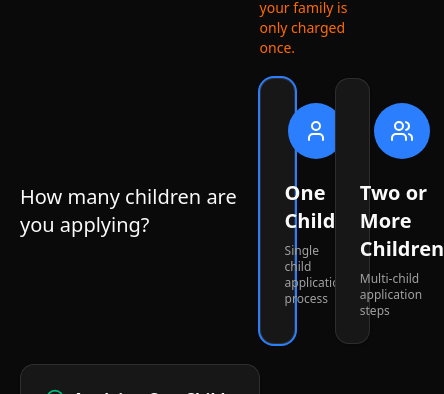
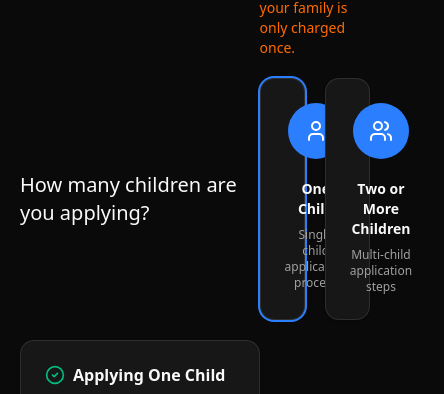
Before and after one commit to hwoodall30/The-Village, a SvelteKit app: page /application in a window 390 px wide. Shown: the part 643-1037 px from the top of the page, 444 px wide, since content can reach past the window. Built offline with nearby package versions, Linux system fonts and the light colour scheme.

Commit message:
Fix mobile view of application

```diff
--- a/src/routes/(main-layout)/application/+page.svelte
+++ b/src/routes/(main-layout)/application/+page.svelte
@@ -64,7 +64,7 @@
 
 			<p class="text-xl">How many children are you applying?</p>
 
-			<div class="mt-5 mb-5 grid w-full grid-cols-2 gap-10">
+			<div class="mt-5 mb-5 grid w-full grid-cols-2 gap-5 md:gap-10">
 				<Card
 					class={cn({ 'ring-2 ring-blue-500': selected === 'single' }, 'transition-all')}
 					onclick={() => handleChangeSelection('single')}
@@ -76,9 +76,11 @@
 							<User />
 						</div>
 
-						<p class="text-xl font-semibold">One Child</p>
+						<p class="text-center text-sm font-semibold md:text-xl">One Child</p>
 
-						<p class="mt-2 text-xs text-muted-foreground">Single child application process</p>
+						<p class="mt-2 text-center text-xs text-muted-foreground">
+							Single child application process
+						</p>
 					</CardContent>
 				</Card>
 
@@ -93,9 +95,11 @@
 							<Users />
 						</div>
 
-						<p class="text-xl font-semibold">Two or More Children</p>
+						<p class="text-center text-sm font-semibold md:text-xl">Two or More Children</p>
 
-						<p class="mt-2 text-xs text-muted-foreground">Multi-child application steps</p>
+						<p class="mt-2 text-center text-xs text-muted-foreground">
+							Multi-child application steps
+						</p>
 					</CardContent>
 				</Card>
 			</div>
@@ -137,7 +141,7 @@
 								>
 							</CardHeader>
 
-							<CardContent>
+							<CardContent class="px-2">
 								<Card>
 									<CardHeader>
 										<CardTitle class="flex items-center gap-2">
@@ -153,7 +157,7 @@
 										>
 									</CardHeader>
 
-									<CardContent>
+									<CardContent class="px-2">
 										<Button
 											onclick={setStepOneComplete}
 											href="https://schools.mybrightwheel.com/sign-in?redirect_path=/admissions/packet/a90573c0-3ee4-4c60-bdf8-00a2e7f53a37/fill?school_id=3ac671b7-8fa7-4426-a881-cea74913544c"
@@ -181,7 +185,7 @@
 										>
 									</CardHeader>
 
-									<CardContent>
+									<CardContent class="px-2">
 										<Button
 											href="https://schools.mybrightwheel.com/sign-in?redirect_path=/admissions/packet/674b7ff6-7427-4282-8e08-5f9a8ce35147/fill?school_id=3ac671b7-8fa7-4426-a881-cea74913544c"
 											target="_blank"
@@ -192,7 +196,7 @@
 								</Card>
 							</CardContent>
 
-							<CardFooter>
+							<CardFooter class="px-2">
 								<Alert>
 									<CircleAlert />
 									<AlertDescription
```
